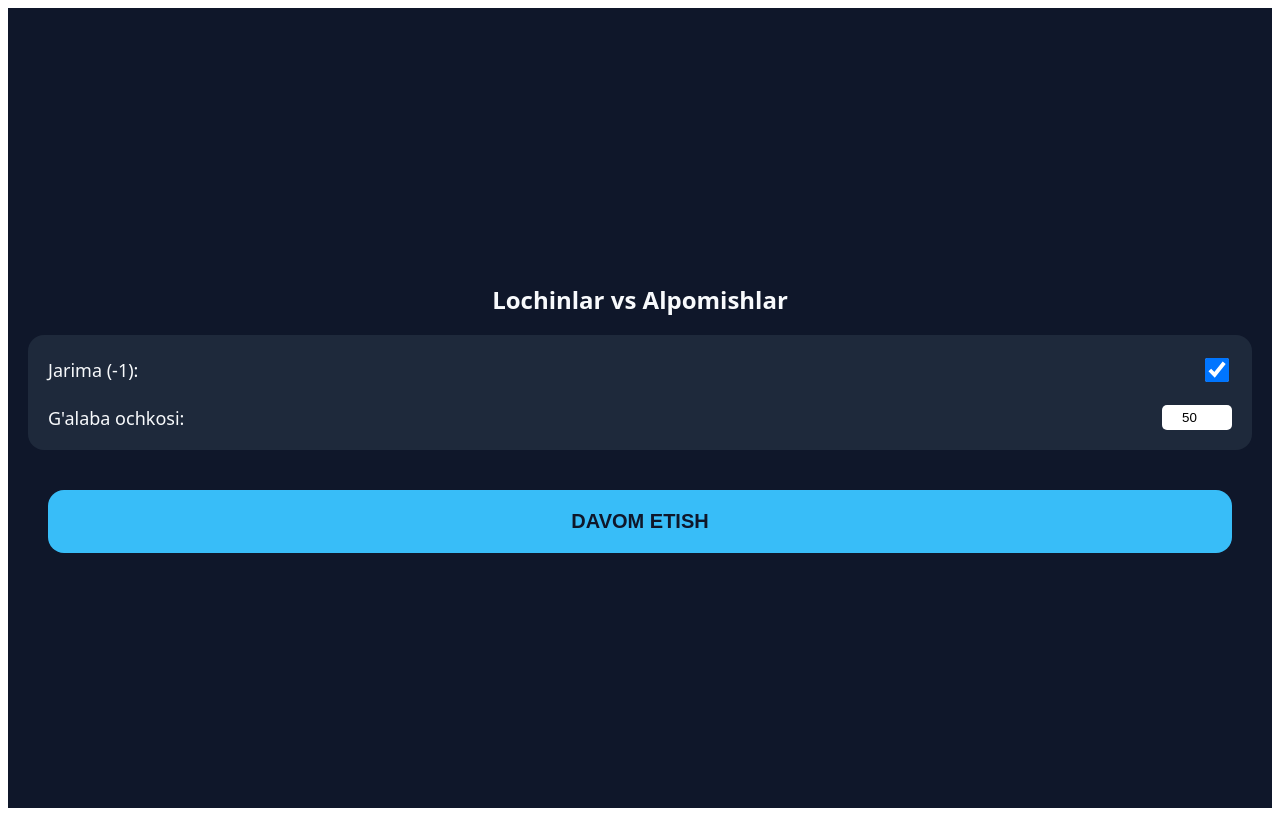
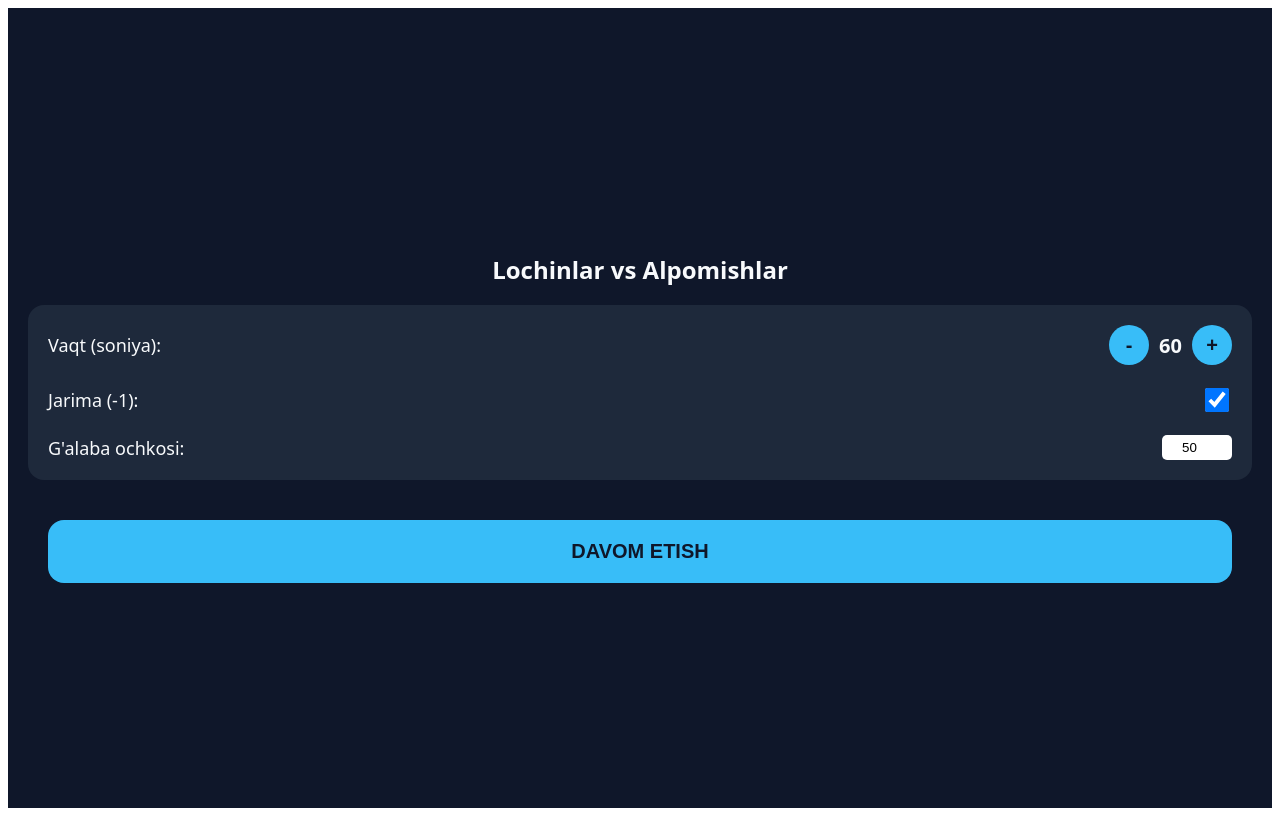
Before and after one commit to shodik445/alias-game, a React (Vite) app: page / in a window 1280 px wide. Both pictures are taken after a click on the button "O'zbekcha". Built offline with nearby package versions, Linux system fonts and the light colour scheme.

Commit message:
added new buttons for time

```diff
--- a/src/App.tsx
+++ b/src/App.tsx
@@ -12,6 +12,7 @@ function App() {
   const [language, setLanguage] = useState<'uz' | 'en'>('uz');
   const [hasSkipPenalty, setHasSkipPenalty] = useState(true);
   const [winningScore, setWinningScore] = useState(50);
+  const [roundDuration, setRoundDuration] = useState(60); // MOVED INSIDE
 
   // 2. Gameplay State
   const [teams, setTeams] = useState<Team[]>([
@@ -21,7 +22,7 @@ function App() {
   const [currentTeamIndex, setCurrentTeamIndex] = useState(0);
   const [currentWord, setCurrentWord] = useState<Word | null>(null);
   const [roundScore, setRoundScore] = useState(0);
-  const [timeLeft, setTimeLeft] = useState(60);
+  const [timeLeft, setTimeLeft] = useState(60); // REMOVED DUPLICATE
 
   // 3. Game Logic Functions
   const getRandomWord = useCallback(() => {
@@ -48,7 +49,7 @@ function App() {
     });
   }, [currentTeamIndex, roundScore, winningScore]);
 
-  // 4. Timer Effect
+  // 4. Timer Logic
   useEffect(() => {
     let interval: number;
     if (gameState === 'PLAYING' && timeLeft > 0) {
@@ -59,7 +60,7 @@ function App() {
     return () => clearInterval(interval);
   }, [gameState, timeLeft]);
 
-  // 4b. Handle Round End
+  // 4b. Handle Round End When Time Expires
   useEffect(() => {
     if (timeLeft === 0 && gameState === 'PLAYING') {
       const timer = setTimeout(() => {
@@ -83,7 +84,7 @@ function App() {
 
   const startRound = () => {
     setRoundScore(0);
-    setTimeLeft(60);
+    setTimeLeft(roundDuration); // Uses the custom duration set in menu
     setCurrentWord(getRandomWord());
     setGameState('PLAYING');
   };
@@ -102,11 +103,10 @@ function App() {
     setGameState('START');
   };
 
-  // 6. UI Render
+  // 6. UI Render (Same as yours, but ensured clean integration)
   return (
     <div style={styles.container}>
 
-      {/* LANGUAGE SELECTION */}
       {gameState === 'LANG_SELECT' && (
         <div style={styles.fullScreenCenter}>
           <h1 style={styles.brandTitle}>ALIAS</h1>
@@ -116,30 +116,28 @@ function App() {
         </div>
       )}
 
-      {/* SETTINGS SCREEN */}
       {gameState === 'SETTINGS' && (
         <div style={styles.fullScreenCenter}>
           <h2 style={styles.title}>{teams[0].name} vs {teams[1].name}</h2>
 
           <div style={styles.settingsBox}>
             <div style={styles.settingRow}>
+              <span>{language === 'uz' ? "Vaqt (soniya):" : "Round Time (sec):"}</span>
+              <div style={{ display: 'flex', alignItems: 'center', gap: '10px' }}>
+                <button onClick={() => setRoundDuration(prev => Math.max(30, prev - 30))} style={styles.smallCircleBtn}>-</button>
+                <span style={{ fontWeight: 'bold', fontSize: '20px' }}>{roundDuration}</span>
+                <button onClick={() => setRoundDuration(prev => Math.min(300, prev + 30))} style={styles.smallCircleBtn}>+</button>
+              </div>
+            </div>
+
+            <div style={styles.settingRow}>
               <span>{language === 'uz' ? "Jarima (-1):" : "Skip Penalty (-1):"}</span>
-              <input
-                type="checkbox"
-                checked={hasSkipPenalty}
-                onChange={() => setHasSkipPenalty(!hasSkipPenalty)}
-                style={styles.checkbox}
-              />
+              <input type="checkbox" checked={hasSkipPenalty} onChange={() => setHasSkipPenalty(!hasSkipPenalty)} style={styles.checkbox}/>
             </div>
 
             <div style={styles.settingRow}>
               <span>{language === 'uz' ? "G'alaba ochkosi:" : "Winning Score:"}</span>
-              <input
-                type="number"
-                value={winningScore}
-                onChange={(e) => setWinningScore(Number(e.target.value))}
-                style={styles.numberInput}
-              />
+              <input type="number" value={winningScore} onChange={(e) => setWinningScore(Number(e.target.value))} style={styles.numberInput}/>
             </div>
           </div>
 
@@ -147,7 +145,6 @@ function App() {
         </div>
       )}
 
-      {/* READY SCREEN */}
       {gameState === 'START' && (
         <div style={styles.gameContent}>
           <div style={styles.scoreHeader}>
@@ -165,12 +162,18 @@ function App() {
         </div>
       )}
 
-      {/* ACTIVE PLAYING SCREEN */}
       {gameState === 'PLAYING' && (
         <div style={styles.gameContent}>
           <div style={styles.playHeader}>
             <div style={styles.timerVal}>{timeLeft}s</div>
             <div style={styles.roundPoints}>Score: {roundScore}</div>
+          </div>
+
+          <div style={styles.timerContainer}>
+            <div style={{
+              ...styles.timerProgress,
+              width: `${(timeLeft / roundDuration) * 100}%`
+            }}></div>
           </div>
 
           <div style={styles.wordArea}>
@@ -184,7 +187,6 @@ function App() {
         </div>
       )}
 
-      {/* REVIEW SCREEN */}
       {gameState === 'REVIEW' && (
         <div style={styles.fullScreenCenter}>
           <h2 style={{color: '#94a3b8'}}>{language === 'uz' ? "Raund tugadi!" : "Round Over!"}</h2>
@@ -195,7 +197,6 @@ function App() {
         </div>
       )}
 
-      {/* GAME OVER */}
       {gameState === 'GAME_OVER' && (
         <div style={styles.fullScreenCenter}>
           <h1 style={styles.brandTitle}>G'ALABA!</h1>
@@ -208,7 +209,6 @@ function App() {
   );
 }
 
-// Styling (No changes needed here)
 const styles: Record<string, React.CSSProperties> = {
   container: { backgroundColor: '#0f172a', color: '#f8fafc', minHeight: '100dvh', fontFamily: 'system-ui, sans-serif', display: 'flex', flexDirection: 'column', overflow: 'hidden' },
   fullScreenCenter: { flex: 1, display: 'flex', flexDirection: 'column', justifyContent: 'center', alignItems: 'center', padding: '40px', textAlign: 'center' },
@@ -231,10 +231,13 @@ const styles: Record<string, React.CSSProperties> = {
   roundPoints: { fontSize: '24px', fontWeight: 'bold' },
   wordArea: { flex: 1, display: 'flex', justifyContent: 'center', alignItems: 'center', padding: '20px' },
   wordText: { fontSize: '64px', fontWeight: 'bold', textAlign: 'center', textTransform: 'uppercase', margin: '0' },
+  timerContainer: { width: '100%', height: '8px', backgroundColor: '#1e293b', borderRadius: '4px', overflow: 'hidden', margin: '0 20px' },
+  timerProgress: { height: '100%', backgroundColor: '#38bdf8', transition: 'width 1s linear' },
   actionArea: { display: 'flex', flexDirection: 'column', gap: '10px', padding: '20px' },
   correctBtn: { padding: '35px', borderRadius: '20px', border: 'none', backgroundColor: '#22c55e', color: '#fff', fontSize: '24px', fontWeight: 'bold' },
   skipBtn: { padding: '20px', borderRadius: '20px', border: 'none', backgroundColor: '#475569', color: '#fff', fontSize: '16px', fontWeight: 'bold' },
-  resultDisplay: { fontSize: '80px', fontWeight: 'bold', color: '#22c55e', marginBottom: '40px' }
+  resultDisplay: { fontSize: '80px', fontWeight: 'bold', color: '#22c55e', marginBottom: '40px' },
+  smallCircleBtn: { width: '40px', height: '40px', borderRadius: '50%', border: 'none', backgroundColor: '#38bdf8', color: '#0f172a', fontSize: '20px', fontWeight: 'bold', cursor: 'pointer', display: 'flex', alignItems: 'center', justifyContent: 'center' },
 };
 
 export default App;
```
